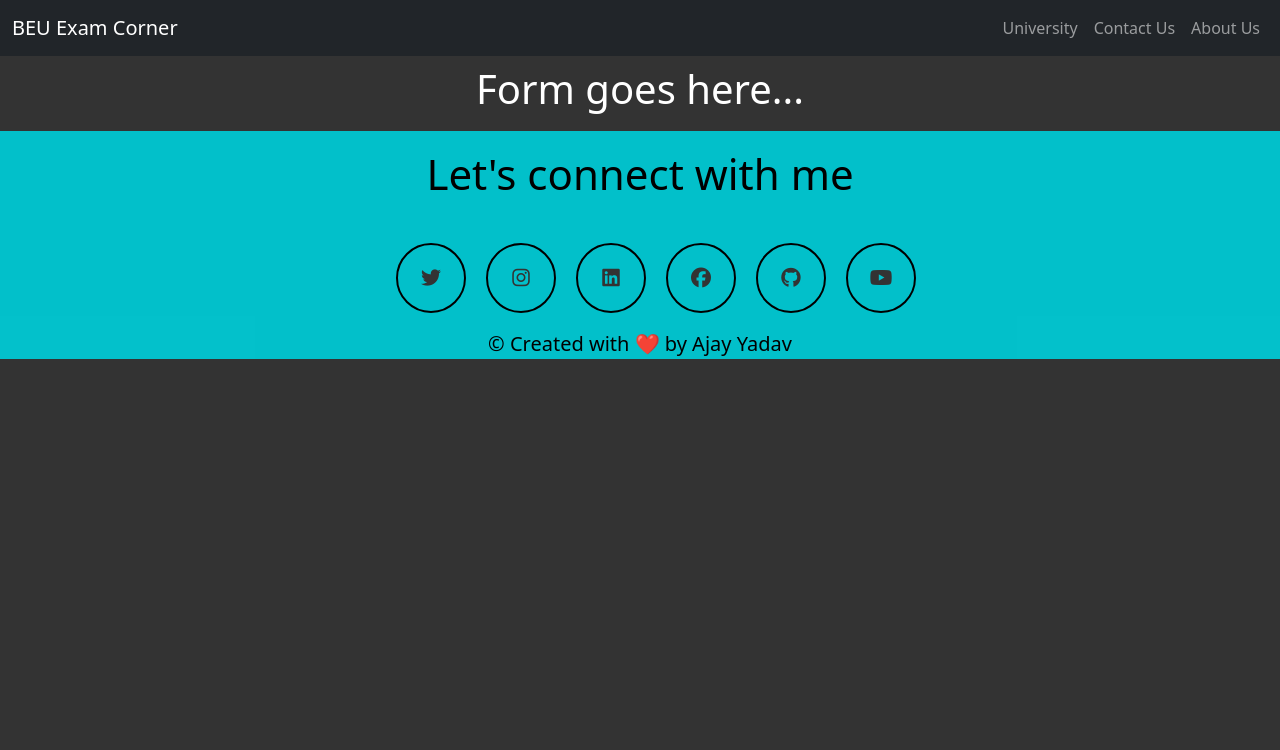
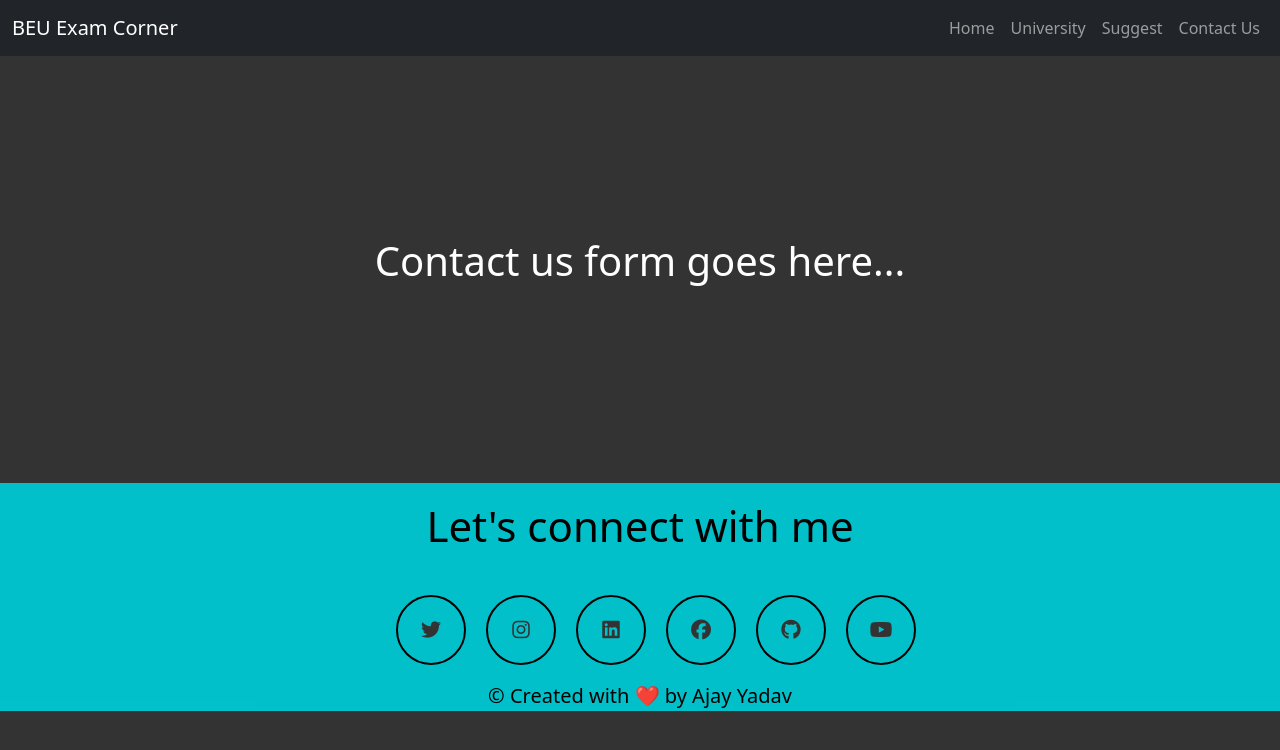
Before and after one commit to ATechAjay/BEU-New-Syllabus, a React (Vite) app: page /contact in a window 1280 px wide. Shown: the top 750 px of the page. Built offline with nearby package versions, Linux system fonts and the light colour scheme.

Commit message:
Added home, suggest, google form section into the app

```diff
--- a/src/App.jsx
+++ b/src/App.jsx
@@ -14,6 +14,7 @@ import {
 // import Accordion from "./components/Accordion/Accordion";
 import AccordionContainer from "./components/Accordion/AccordionContainer";
 import Contact from "./components/pages/Contact/Contact";
+import Suggest from "./components/pages/Suggest/Suggest";
 const appRouter = createBrowserRouter([
   // Add an extra route configuration for the nested route.
   {
@@ -39,6 +40,10 @@ const appRouter = createBrowserRouter([
       {
         path: "/contact",
         element: <Contact />,
+      },
+      {
+        path: "/suggest-feature",
+        element: <Suggest />,
       },
       {
         path: "/btech/cse",
--- a/src/components/Navbar/Navbar.jsx
+++ b/src/components/Navbar/Navbar.jsx
@@ -25,18 +25,23 @@ const Navbar = () => {
         <div className="collapse navbar-collapse" id="navbarSupportedContent">
           <ul className="navbar-nav ms-auto g-5">
             <li className="nav-item">
+              <Link className="nav-link" to="/">
+                Home
+              </Link>
+            </li>
+            <li className="nav-item">
               <Link className="nav-link" to="#">
                 University
               </Link>
             </li>
             <li className="nav-item">
-              <Link className="nav-link" to="/contact">
-                Contact Us
+              <Link className="nav-link" to="/suggest-feature">
+                Suggest
               </Link>
             </li>
             <li className="nav-item">
-              <Link className="nav-link" to="#">
-                About Us
+              <Link className="nav-link" to="/contact">
+                Contact Us
               </Link>
             </li>
           </ul>
--- a/src/components/pages/Contact/Contact.jsx
+++ b/src/components/pages/Contact/Contact.jsx
@@ -3,7 +3,9 @@ import style from "./Contact.module.css";
 const Contact = () => {
   return (
     <div className={style.container}>
-      <h1 className={style.form}>Form goes here...</h1>
+      <div className={style.form}>
+        <h1>Contact us form goes here...</h1>
+      </div>
       <Social />
     </div>
   );
--- a/src/components/pages/Contact/Contact.module.css
+++ b/src/components/pages/Contact/Contact.module.css
@@ -1,7 +1,15 @@
 .container {
   /* margin-top: 70px; */
+  /* background: red; */
 }
 
 .form {
+  height: 50vh;
+  display: flex;
+  justify-content: center;
+  align-items: center;
+}
+
+.form h1 {
   text-align: center;
 }
--- /dev/null
+++ b/src/components/pages/Suggest/Suggest.jsx
@@ -0,0 +1,12 @@
+import style from "./Suggest.module.css";
+const Suggest = () => {
+  return (
+    <div className={style.suggestContainer}>
+      <iframe src="https://docs.google.com/forms/d/e/1FAIpQLSdbuHUcxHgIpA_HXKRszqJ2b5hE5LmVc5g8N3OWS4shpeU-yQ/viewform?embedded=true">
+        Loading…
+      </iframe>
+    </div>
+  );
+};
+
+export default Suggest;
--- /dev/null
+++ b/src/components/pages/Suggest/Suggest.module.css
@@ -0,0 +1,11 @@
+.suggestContainer {
+  width: 100%;
+  height: 100vh;
+  background: #efefef;
+}
+
+.suggestContainer iframe {
+  /* background: red; */
+  width: 100%;
+  height: 100vh;
+}
```
